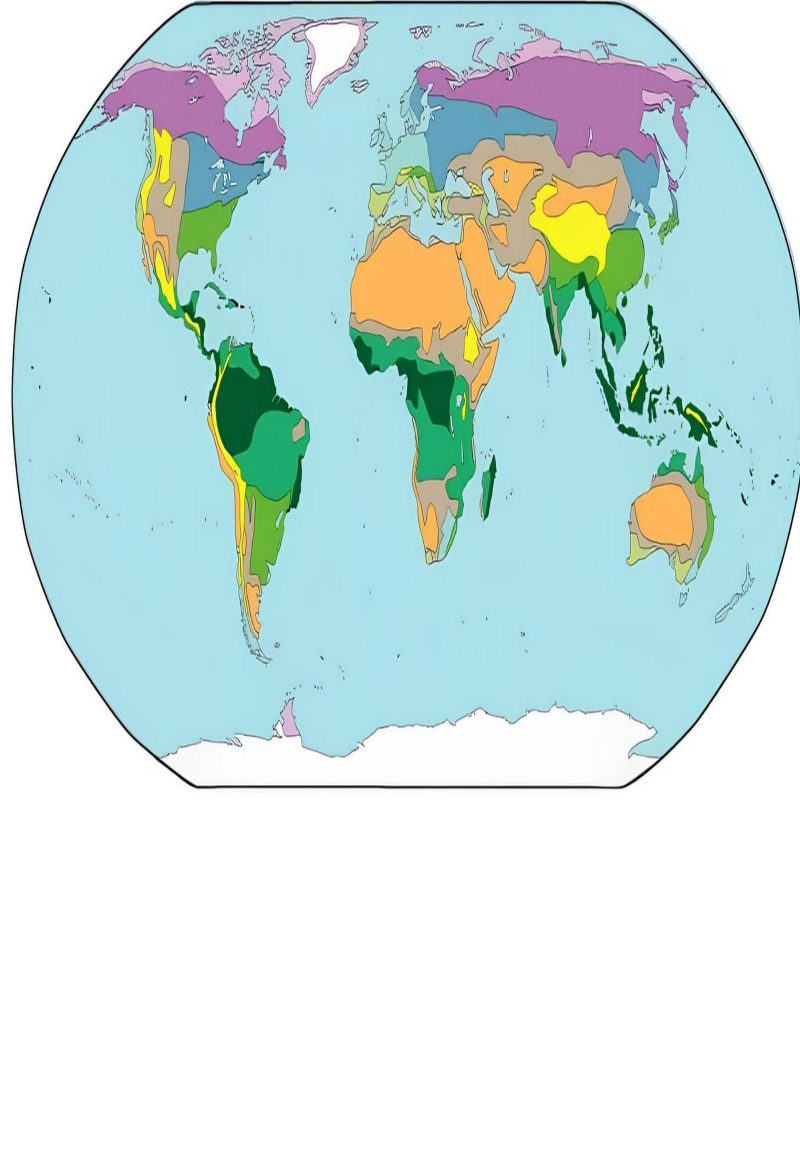
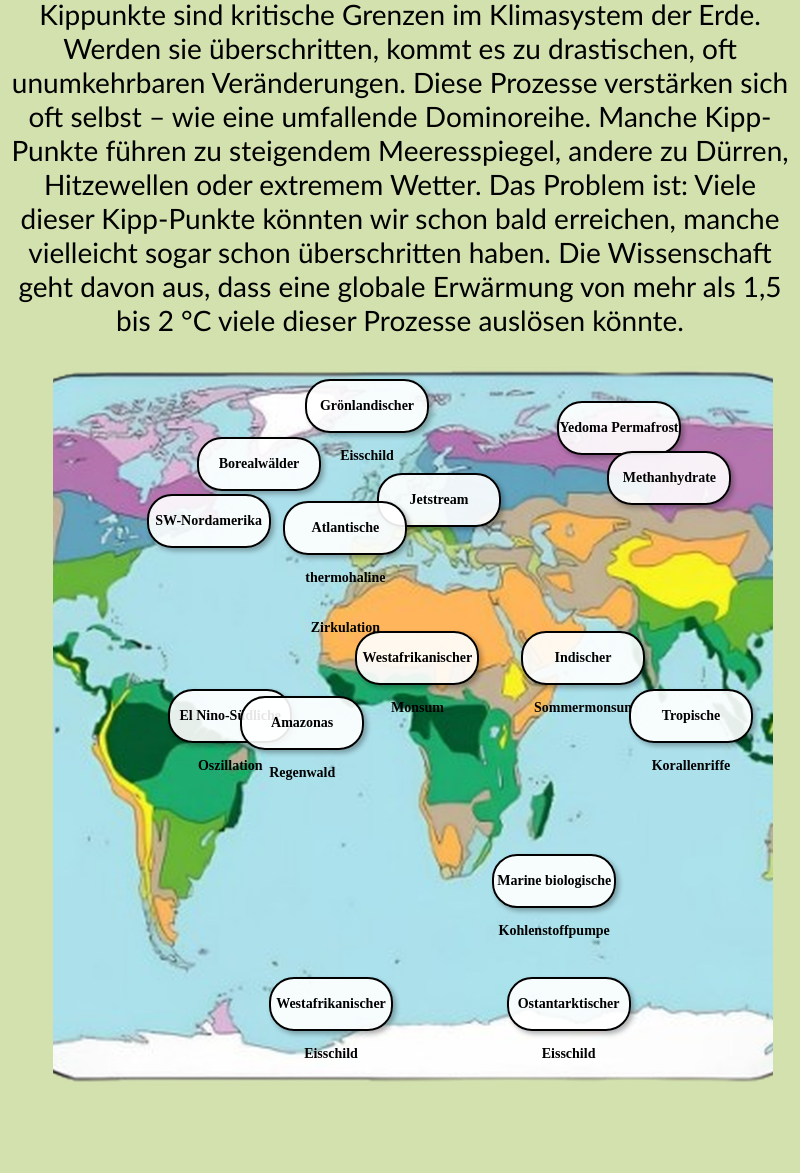
Before and after one commit to DanielZdravkovic/PM-APP, an Electron app: page Info/infoFront.html in a window 800 px wide. Shown: the part 147-1320 px from the top of the page. Before the commit the page ends 952 px from the top, so only its background shows below. Drawn offline with Linux system fonts and the light colour scheme.

Commit message:
Bubbles über der Weltkarte verteilt

```diff
--- /dev/null
+++ b/Info/bubbles.json
@@ -0,0 +1,17 @@
+[
+  {"id": "bGroEis", "x": 35, "y": 2, "text": "Grönlandischer Eisschild", "link": "#2" },
+  {"id": "bYedPer", "x": 70, "y": 5, "text": "Yedoma Permafrost", "link": "#3" },
+  {"id": "bBorWal", "x": 20, "y": 10, "text": "Borealwälder", "link": "#1" },
+  {"id": "bMetHyd", "x": 77, "y": 12, "text": "Methanhydrate", "link": "#2" },
+  {"id": "bJetStr", "x": 45, "y": 15, "text": "Jetstream", "link": "#3" },
+  {"id": "bSWNor", "x": 13, "y": 18, "text": "SW-Nordamerika", "link": "#1" },
+  {"id": "bAtlTheZir", "x": 32, "y": 19, "text": "Atlantische thermohaline Zirkulation", "link": "#2" },
+  {"id": "bIndSom", "x": 65, "y": 37, "text": "Indischer Sommermonsun", "link": "#3" },
+  {"id": "bWesMon", "x": 42, "y": 37, "text": "Westafrikanischer Monsum", "link": "#1" },
+  {"id": "bElNinSudOsz", "x": 16, "y": 45, "text": "El Nino-Südliche Oszillation", "link": "#2" },
+  {"id": "bAmaReg", "x": 26, "y": 46, "text": "Amazonas Regenwald", "link": "#3" },
+  {"id": "bTroKor", "x": 80, "y": 45, "text": "Tropische Korallenriffe", "link": "#1" },
+  {"id": "bMarBioKoh", "x": 61, "y": 68, "text": "Marine biologische Kohlenstoffpumpe", "link": "#2" },
+  {"id": "bWesEis", "x": 30, "y": 85, "text": "Westafrikanischer Eisschild", "link": "#3" },
+  {"id": "bOstEis", "x": 63, "y": 85, "text": "Ostantarktischer Eisschild", "link": "#1" }
+]
--- a/Info/infoFront.html
+++ b/Info/infoFront.html
@@ -1,10 +1,4 @@
 <!DOCTYPE html>
-<header></header>
-<head>
-
-</head>
-<body>
-    <!DOCTYPE html>
 <header></header>
 <head>
     <meta charset="UTF-8">
@@ -13,8 +7,10 @@
     <link rel="stylesheet" href="infoLook.css">
 </head>
 <body>
-    <div>
-        <p>Kippunkte im Erdklimasystem: Wann unser Klima aus dem Gleichgewicht gerät
+    <div id="Info-Text-Div">
+        <h3>Kippunkte im Erdklimasystem</h3>
+        <p id="Info-Text">
+        <span id="Offene-Frage"><em>Wann gerät unser Klima aus dem Gleichgewicht?</em></span><br>
         Kippunkte sind kritische Grenzen im Klimasystem der Erde.
         Werden sie überschritten, kommt es zu drastischen,
         oft unumkehrbaren Veränderungen.
@@ -27,10 +23,12 @@
         Die Wissenschaft geht davon aus,
         dass eine globale Erwärmung von mehr als 1,5 bis 2 °C viele dieser Prozesse auslösen könnte.</p>
     </div>
-    <div>
-        <img src="World-Map-1920x1080.jpg" id="World-Map">
+
+    <div id="World-Map-Div">
+        <img src="World-Map-Resized-1920x1080.png" id="World-Map">
+        <div class="Div-Bubble-Class" id="DivBubbleId"></div>
     </div>
+
+    <script language="javascript" src="infoLogic.js"></script>
 </body>
 </html>
-</body>
-</html>
--- /dev/null
+++ b/Info/infoLogic.js
@@ -0,0 +1,65 @@
+async function loadBubbles() {
+    try {
+        const response = await fetch("bubbles.json");
+        if (!response.ok) throw new Error("Fehler beim Laden der JSON-Datei");
+
+        const bubbles = await response.json();
+        if (!bubbles || bubbles.length === 0) {
+            console.warn("Keine Bubbles gefunden.");
+            return;
+        }
+
+        const container = document.getElementById("DivBubbleId");
+        if (!container) {
+            console.error("Fehler: Container 'DivBubbleId' nicht gefunden.");
+            return;
+        }
+
+        const img = document.getElementById("World-Map");
+        if (!img) {
+            console.error("Fehler: Bild 'World-Map' nicht gefunden.");
+            return;
+        }
+
+        console.log("Start - Bild gefunden:", img);
+
+        function generateBubbles() {
+            console.log("Bild wurde geladen!");
+            const imgWidth = img.clientWidth || img.naturalWidth;
+            const imgHeight = img.clientHeight || img.naturalHeight;
+
+            console.log("Bildgröße:", imgWidth, imgHeight);
+            if (!imgWidth || !imgHeight) {
+                console.warn("Bildgröße konnte nicht ermittelt werden.");
+                return;
+            }
+
+            bubbles.forEach(bubble => {
+                let div = document.createElement("div");
+                div.className = "bubbles";
+                div.innerText = bubble.text;
+                div.onclick = () => window.location.href = bubble.link;
+                console.log("Bubble erstellt:", bubble.text);
+
+                // Position berechnen
+                div.style.position = "absolute";
+                div.style.left = `${(bubble.x / 100) * imgWidth}px`;
+                div.style.top = `${(bubble.y / 100) * imgHeight}px`;
+                div.style.zIndex = "10";
+
+                container.appendChild(div);
+            });
+        }
+
+        // Falls das Bild bereits geladen ist:
+        if (img.complete) {
+            generateBubbles();
+        } else {
+            img.onload = generateBubbles;
+        }
+    } catch (error) {
+        console.error("Fehler beim Laden der Bubbles:", error);
+    }
+}
+
+loadBubbles();
--- a/Info/infoLook.css
+++ b/Info/infoLook.css
@@ -1,4 +1,45 @@
+#World-Map-Div {
+    position: relative; /* Container wird Bezugspunkt für Bubbles */
+    justify-content: center;
+    align-items: center;
+    height: 100vh;
+    margin-left: 45px;
+}
 #World-Map{
-    height: 100vh;
-    width: 100vw;
+    position: absolute;
+    width: 90vw;
+    height: 90vh;
+    object-fit: cover;
+    background-color: #d3e1af;
+    z-index: -1;
 }
+#Info-Text-Div{
+    text-align: center;
+    font-size: 28px;
+    font-family:'Gill Sans', 'Gill Sans MT', Calibri, 'Trebuchet MS', sans-serif
+}
+#Offene-Frage{
+    font-size: 32px;
+}
+.Div-Bubble-Class{
+    position: relative;
+}
+.bubbles{
+    position: absolute;
+    width: 120px;
+    height: 50px;
+    background: rgba(255, 255, 255, 0.9);
+    color: black;
+    font-size: 14px;
+    font-weight: bold;
+    text-align: center;
+    line-height: 50px;
+    border-radius: 25px;
+    border: 2px solid black;
+    cursor: pointer;
+    box-shadow: 3px 3px 5px rgba(0, 0, 0, 0.3);
+}
+
+body{
+    background-color: #d3e1af;
+}
```
Also changed, not shown: Info/World-Map-1920x1080.jpg (deleted), Info/World-Map-Resized-1920x1080.png (added).
